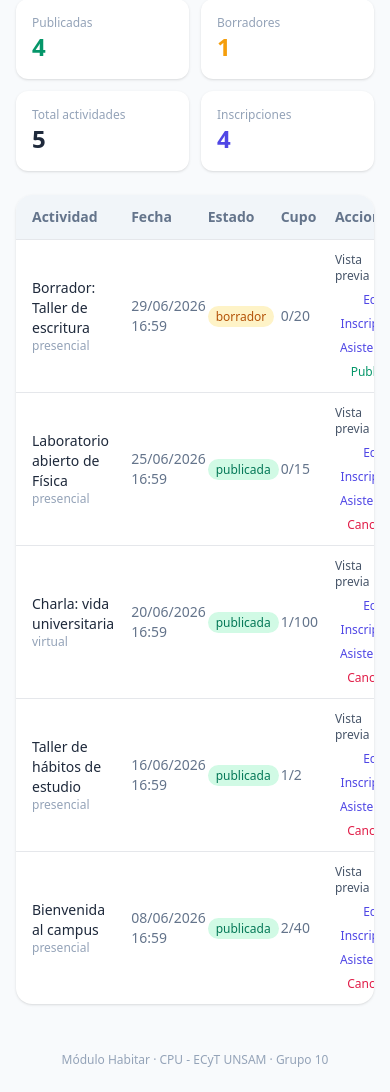
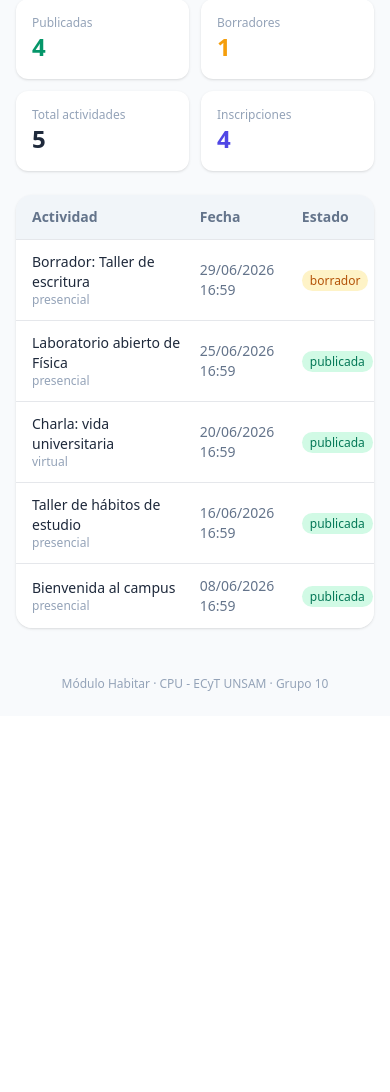
Before and after one commit to korentomas/habitar-cpu-mvp, a FastAPI app: page /admin in a window 390 px wide. Shown: the part 241-1333 px from the top of the page. After the commit the page ends 932 px from the top, so only its background shows below. Run offline with FastAPI, Linux system fonts and the light colour scheme; the visitor is signed in with stand-in values (Sample User, id 1); data comes from the database, SQL or seed files in the repository; data that the repository does not hold is empty; some libraries are stand-ins or nearby versions.

Commit message:
Mobile: make data tables horizontally scrollable
Admin panel/inscriptos tables were clipped by overflow-hidden on narrow
viewports (Acciones column unreachable). Switch wrappers to overflow-x-auto
with min-width; wrap home/analytics tables too.

```diff
--- a/app/templates/admin/inscriptos_detail.html
+++ b/app/templates/admin/inscriptos_detail.html
@@ -13,8 +13,8 @@
   </div>
 </div>
 
-<div class="bg-white rounded-2xl shadow overflow-hidden">
-  <table class="w-full text-sm">
+<div class="bg-white rounded-2xl shadow overflow-x-auto">
+  <table class="w-full text-sm min-w-[640px]">
     <thead class="bg-slate-100 text-slate-500 text-left"><tr><th class="px-4 py-3">Legajo</th><th>Estudiante</th><th>Email</th><th>Asistencia</th><th></th></tr></thead>
     <tbody>
     {% for e in inscriptos %}
--- a/app/templates/admin/inscriptos_index.html
+++ b/app/templates/admin/inscriptos_index.html
@@ -5,8 +5,8 @@
   <h1 class="text-2xl font-bold">Inscriptos por actividad</h1>
   <a href="/admin/legajos" class="text-sm text-indigo-600 hover:underline inline-flex items-center gap-1">Importar padrón de legajos <i data-lucide="arrow-right" class="w-4 h-4"></i></a>
 </div>
-<div class="bg-white rounded-2xl shadow overflow-hidden">
-  <table class="w-full text-sm">
+<div class="bg-white rounded-2xl shadow overflow-x-auto">
+  <table class="w-full text-sm min-w-[560px]">
     <thead class="bg-slate-100 text-slate-500 text-left"><tr><th class="px-4 py-3">Actividad</th><th>Fecha</th><th>Inscriptos</th><th></th></tr></thead>
     <tbody>
     {% for r in rows %}
--- a/app/templates/admin/panel.html
+++ b/app/templates/admin/panel.html
@@ -13,8 +13,8 @@
   <div class="bg-white rounded-xl shadow p-4"><p class="text-xs text-slate-400">Inscripciones</p><p class="text-2xl font-bold text-indigo-600">{{ resumen.inscripciones }}</p></div>
 </div>
 
-<div class="bg-white rounded-2xl shadow overflow-hidden">
-  <table class="w-full text-sm">
+<div class="bg-white rounded-2xl shadow overflow-x-auto">
+  <table class="w-full text-sm min-w-[640px]">
     <thead class="bg-slate-100 text-slate-500 text-left">
       <tr><th class="px-4 py-3">Actividad</th><th>Fecha</th><th>Estado</th><th>Cupo</th><th class="text-right px-4">Acciones</th></tr>
     </thead>
--- a/app/templates/analytics/dashboard.html
+++ b/app/templates/analytics/dashboard.html
@@ -27,7 +27,8 @@
   {% if not surveys %}
     <p class="text-slate-500 text-sm">Todavía no hay respuestas de encuestas.</p>
   {% else %}
-  <table class="w-full text-sm">
+  <div class="overflow-x-auto">
+  <table class="w-full text-sm min-w-[420px]">
     <thead class="text-left text-slate-400 border-b"><tr><th class="py-2">Actividad</th><th>Promedio</th><th>Respuestas</th></tr></thead>
     <tbody>
     {% for s in surveys %}
@@ -35,6 +36,7 @@
     {% endfor %}
     </tbody>
   </table>
+  </div>
   {% endif %}
 </div>
 {% endblock %}
--- a/app/templates/student/home.html
+++ b/app/templates/student/home.html
@@ -46,7 +46,8 @@
   {% if not historial %}
     <p class="text-slate-500 text-sm">Todavía no registraste asistencia a ninguna actividad.</p>
   {% else %}
-    <table class="w-full text-sm">
+    <div class="overflow-x-auto">
+    <table class="w-full text-sm min-w-[420px]">
       <thead><tr class="text-left text-slate-400 border-b"><th class="py-2">Actividad</th><th>Créditos</th><th>Fecha</th></tr></thead>
       <tbody>
       {% for a, when in historial %}
@@ -54,6 +55,7 @@
       {% endfor %}
       </tbody>
     </table>
+    </div>
   {% endif %}
 </div>
 {% endblock %}
```
Also changed, not shown: .playwright-mcp/page-2026-06-15T16-58-49-662Z.yml (deleted), 2 other files.
